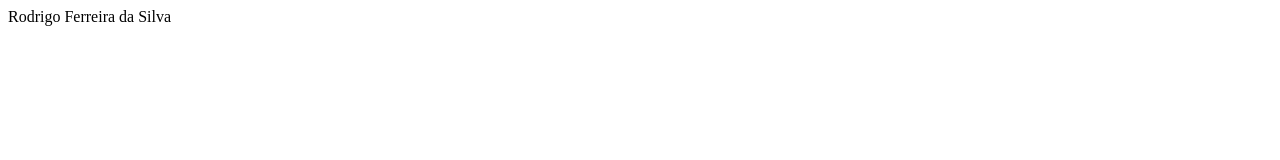
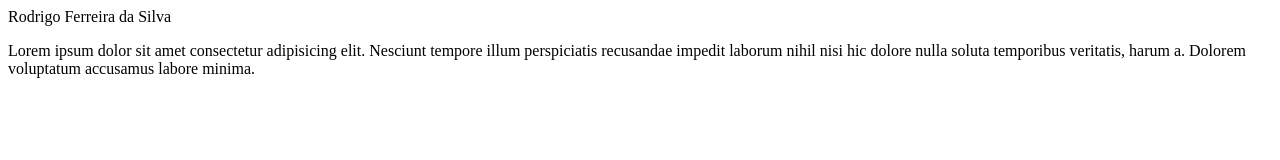
Before and after one commit to RodrigoDeveloperWeb/DevQuest, a plain HTML site: page index.html in a window 1280 px wide. Drawn offline with Linux system fonts and the light colour scheme.

Commit message:
Inserido o primeiro parágrafo no arquivo index.html

```diff
--- a/index.html
+++ b/index.html
@@ -8,5 +8,10 @@
 </head>
 <body>
     Rodrigo Ferreira da Silva
+
+    <p>Lorem ipsum dolor sit amet consectetur adipisicing elit.
+         Nesciunt tempore illum perspiciatis recusandae impedit
+         laborum nihil nisi hic dolore nulla soluta temporibus
+         veritatis, harum a. Dolorem voluptatum accusamus labore minima.</p>
 </body>
 </html>
```
